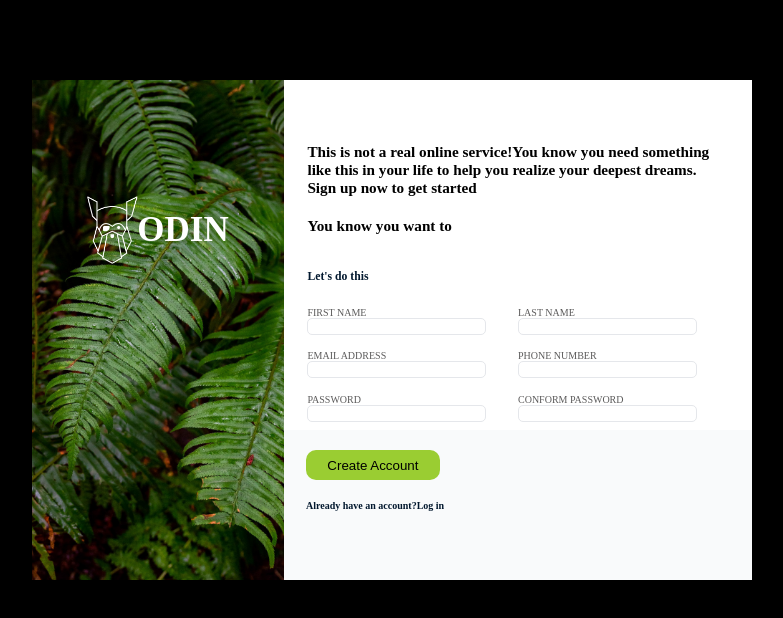
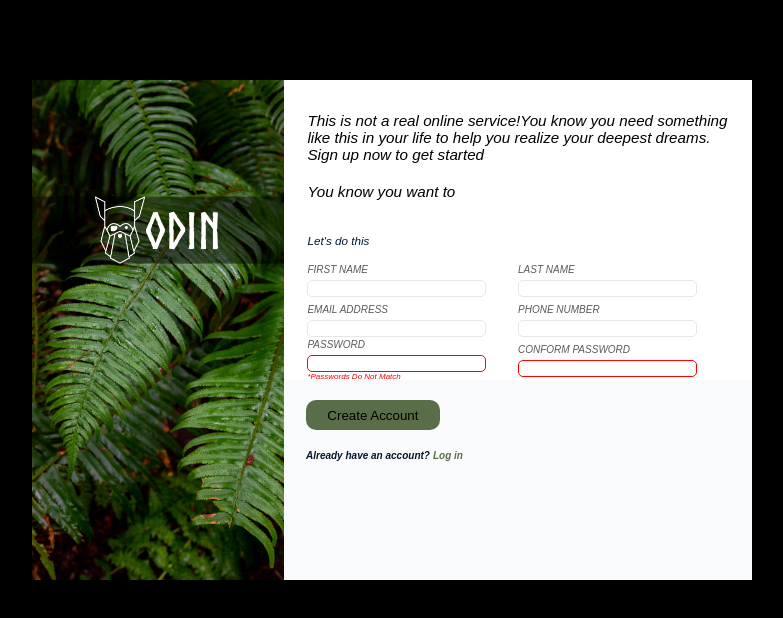
Before and after one commit to Pokdee/Funny-Form, a plain HTML site: page index.html in a window 1280 px wide. Shown: the whole page, without its empty margins (248-1031 px from the left). Drawn offline with Linux system fonts and the light colour scheme.

Commit message:
95% complete

```diff
--- a/index.html
+++ b/index.html
@@ -53,7 +53,10 @@
             name="password"
             required
             minlength="8"
-        /></label>
+            class="error"
+          />
+          <span class="error_msg">*Passwords do not match</span>
+        </label>
 
         <label for="passCon"
           >Conform password
@@ -63,6 +66,7 @@
             name="password"
             required
             minlength="8"
+            class="error"
         /></label>
       </form>
       <div class="text_btn">
--- a/style.css
+++ b/style.css
@@ -16,6 +16,13 @@ body {
   display: flex;
 }
 
+/*logo and test*/
+
+@font-face {
+  font-family: norse bold;
+  src: url(./fonts/Norse-Bold.otf);
+}
+
 .pic_con {
   flex: 0 0 35%;
   color: white;
@@ -23,22 +30,25 @@ body {
   background-size: cover;
   background-position: center;
   position: relative;
+  font-family: norse bold;
 }
 
 .logo_text {
   position: absolute;
+  width: 100%;
   top: 30%;
   left: 50%;
   transform: translate(-50%, -50%);
   display: flex;
   align-items: center;
   justify-content: center;
+  background-color: rgba(0, 0, 0, 0.5);
 }
 .logo {
   width: 5rem;
 }
 .text {
-  font-size: 3.5em;
+  font-size: 5em;
 }
 
 /*Form part*/
@@ -48,11 +58,13 @@ body {
   display: flex;
   flex-direction: column;
   color: black;
+  font-family: sans-serif;
+  font-style: italic;
 }
 
 .speech {
   background-color: white;
-  flex: 0 0 35%;
+  flex: 0 0 28%;
   display: flex;
   flex-direction: column;
   font-size: 1.3rem;
@@ -63,6 +75,7 @@ body {
 
 .speech > h3 {
   margin: 2rem 0;
+  font-weight: lighter;
 }
 .speech > h3:first-child {
   margin-bottom: 0;
@@ -71,16 +84,17 @@ body {
 /*form*/
 .form_text {
   color: #02182e;
+  font-weight: lighter;
 }
 
 .form {
   background-color: white;
   width: 90%;
   margin: auto;
-  flex: 0 0 35%;
+  flex: 0 0 32%;
   display: grid;
   grid-template-columns: repeat(2, 1fr);
-  grid-template-rows: repeat(4, 1fr);
+  grid-template-rows: repeat(4, 25%);
   align-items: center;
   justify-items: start;
 }
@@ -100,35 +114,58 @@ label > input {
   outline: none;
   border: 1px solid #e5e7eb;
   border-radius: 5px;
-  margin-top: 15pxrem;
+  margin-top: 5px;
+  color: #282828;
+  text-indent: 1rem;
 }
 
 label > input:focus {
-  outline: blue;
+  border: 1px solid blue;
+}
+
+.error {
+  border: 1px solid red;
+}
+.error_msg {
+  color: red;
+  font-size: 0.8rem;
+  text-transform: capitalize;
 }
 
 /*submit btn*/
 
 .text_btn {
   background-color: #f9fafb;
+  flex: 0 0 40%;
+
   margin: auto;
   width: 100%;
   height: 100%;
   padding-top: 2rem;
   padding-left: 2.2rem;
+  font-weight: lighter;
 }
 
 .btn-submit {
   margin-bottom: 2rem;
   width: 30%;
   height: 3rem;
-  background-color: yellowgreen;
+  background-color: #596d48;
   border: none;
   outline: none;
   border-radius: 1rem;
   color: inherit;
 }
+.btn-submit:hover {
+  cursor: pointer;
+  border: 1px solid rgb(54, 53, 53);
+}
+
 .form_ask {
-  flex: 0 0 23%;
   color: #02182e;
 }
+
+.login {
+  color: #596d48;
+  margin-left: 0.3rem;
+}
```
Also changed, not shown: fonts/Norse-Bold.otf (added).
